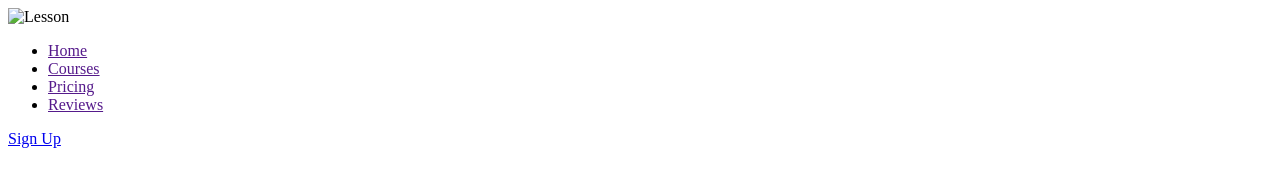
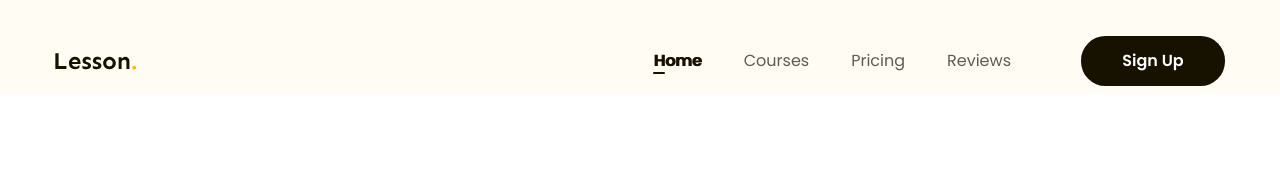
Before and after one commit to xdnd2002/web, a plain HTML site: page index.html in a window 1280 px wide. Shown: the top 186 px of the page. Drawn offline with Linux system fonts and the light colour scheme; the site is published under a folder, as on GitHub Pages, so addresses that start at the root find nothing.

Commit message:
Update index.html

```diff
--- a/index.html
+++ b/index.html
@@ -5,9 +5,9 @@
         <meta name="viewport" content="width=device-width, initial-scale=1.0" />
         <title>F8 Project 02</title>
         <!-- Reset CSS -->
-        <link rel="stylesheet" href="/assets/css/reset.css" />
+        <link rel="stylesheet" href="assets/css/reset.css" />
         <!-- Styles -->
-        <link rel="stylesheet" href="/assets/css/style.css" />
+        <link rel="stylesheet" href="assets/css/style.css" />
         <!-- Font -->
         <link rel="preconnect" href="https://fonts.googleapis.com" />
         <link rel="preconnect" href="https://fonts.gstatic.com" crossorigin />
@@ -23,7 +23,7 @@
                     <div class="body">
                         <!-- Logo -->
                         <img
-                            src="/assets/img/Logo_Lesson.svg"
+                            src="assets/img/Logo_Lesson.svg"
                             alt="Lesson"
                             class="logo"
                         />
```
